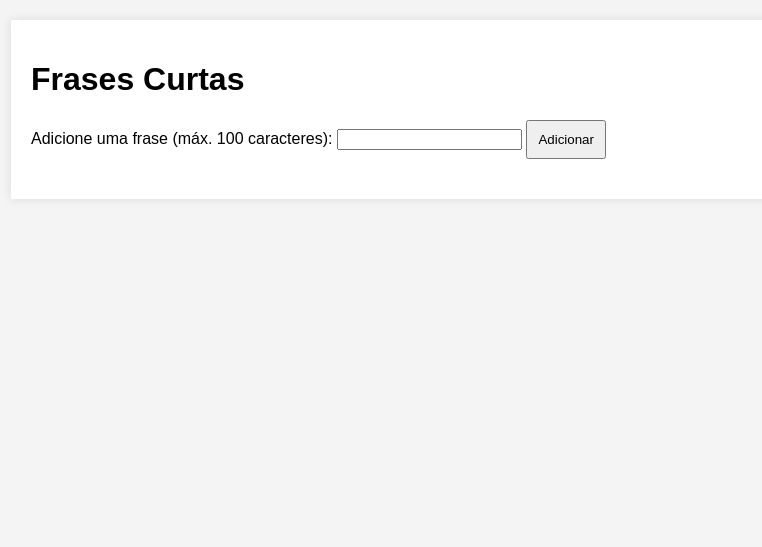
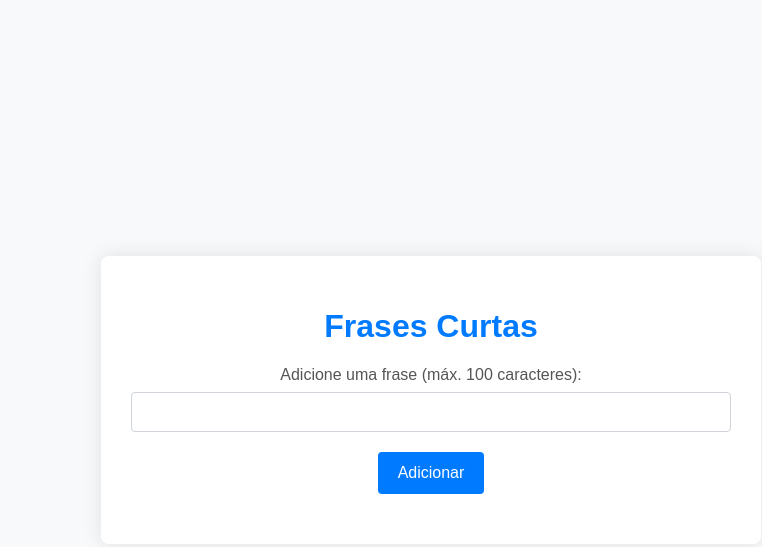
Before and after one commit to Hoxleyy/frases, a plain HTML site: page index.html in a window 1280 px wide. Shown: the whole page, without its empty margins (209-971 px from the left). Drawn offline with Linux system fonts and the light colour scheme.

Commit message:
Atualizaçõa Necessaria2?

```diff
--- a/styles.css
+++ b/styles.css
@@ -1,28 +1,68 @@
 body {
-    font-family: Arial, sans-serif;
+    font-family: 'Arial', sans-serif;
     margin: 0;
     padding: 0;
-    background-color: #f4f4f4;
+    background-color: #f8f9fa;
+    display: flex;
+    justify-content: center;
+    align-items: center;
+    height: 100vh;
 }
 
 .container {
-    max-width: 800px;
-    margin: 20px auto;
-    padding: 20px;
+    max-width: 600px;
+    width: 100%;
+    margin: 20px;
+    padding: 30px;
     background-color: #fff;
-    box-shadow: 0 0 10px rgba(0, 0, 0, 0.1);
+    box-shadow: 0 0 20px rgba(0, 0, 0, 0.1);
+    border-radius: 8px;
+    text-align: center;
+}
+
+h1 {
+    color: #007bff;
 }
 
 form {
+    margin-top: 20px;
+}
+
+label {
+    display: block;
+    margin-bottom: 8px;
+    color: #555;
+}
+
+input {
+    width: 100%;
+    padding: 10px;
+    box-sizing: border-box;
     margin-bottom: 20px;
+    border: 1px solid #ced4da;
+    border-radius: 4px;
+    font-size: 16px;
 }
 
 button {
-    padding: 10px;
+    background-color: #007bff;
+    color: #fff;
+    padding: 12px 20px;
+    border: none;
+    border-radius: 4px;
     cursor: pointer;
+    font-size: 16px;
+}
+
+button:hover {
+    background-color: #0056b3;
 }
 
 #frasesContainer {
-    display: flex;
-    flex-direction: column;
+    margin-top: 20px;
 }
+
+p {
+    font-size: 18px;
+    margin-bottom: 8px;
+}
```
